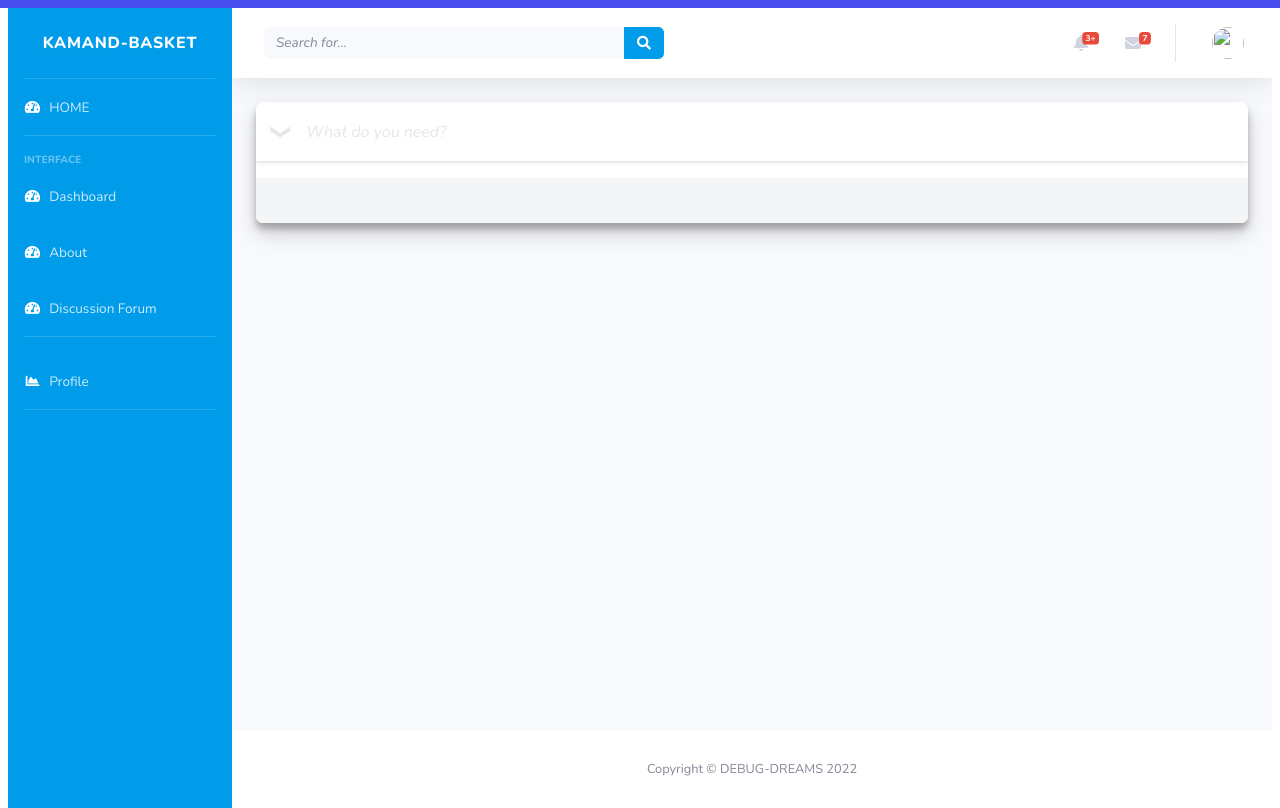
After one commit to Debug-Dreams/Course-basket, a Django app: template course_basket/users/templates/users/todo.html in a window 1280 px wide. The commit adds this page. Run offline with Django 4.2, Linux system fonts and the light colour scheme; the template is opened without the code that fills it, so the values that code supplies are empty; some libraries are stand-ins or nearby versions.

Commit message:
added todo list

```diff
--- a/course_basket/course_basket/urls.py
+++ b/course_basket/course_basket/urls.py
@@ -31,6 +31,7 @@ urlpatterns = [
     path('dashboard/', user_views.dashboard, name = 'dashboard'),
     path('', include('home.urls')),
     path('discussion-forum/', user_views.discussion, name = 'discussion_forum'),
+    path('todo/', user_views.todo, name = 'todo'),
 
 ]
 
--- /dev/null
+++ b/course_basket/home/static/todo.css
@@ -0,0 +1,232 @@
+html {
+  box-sizing: border-box;
+  background: #494eee;
+}
+
+*,
+*:before,
+*:after {
+  -webkit-box-sizing: border-box;
+  box-sizing: border-box;
+  margin: 0;
+  padding: 0;
+}
+
+body {
+  font-family: "Roboto", sans-serif;
+  font-size: 15px;
+
+  > * {
+    margin: 0.5rem;
+  }
+}
+
+.todo-app {
+  display: grid;
+  grid-template-rows: 60px 1fr 45px;
+  grid-column: 2;
+  grid-row: 2;
+  background: white;
+  overflow: auto;
+  border-radius: 7px;
+  box-shadow: 0 10px 20px rgba(0, 0, 0, 0.19), 0 6px 6px rgba(0, 0, 0, 0.23);
+  /* Because scrollbar is usually between 14-18px. */
+}
+
+.todo-menu-1 {
+  display: grid;
+  grid-template-columns: 50px 1fr;
+  grid-template-rows: 60px;
+  align-items: stretch;
+  box-shadow: 0 -1px 6px rgba(0, 0, 0, 0.19);
+  border-bottom: 1px solid #e6e6e6;
+}
+
+.add-todo-text-input {
+  outline: none;
+  border: none;
+  border-bottom: 1px solid #e6e6e6;
+}
+
+::-webkit-input-placeholder {
+  color: #e6e6e6;
+  font-style: italic;
+}
+
+:-ms-input-placeholder {
+  color: #e6e6e6;
+  font-style: italic;
+}
+
+::-ms-input-placeholder {
+  color: #e6e6e6;
+  font-style: italic;
+}
+
+::placeholder {
+  color: #e6e6e6;
+  font-style: italic;
+}
+
+:-moz-placeholder,
+::-moz-placeholder {
+  opacity: 1;
+}
+
+.toggle-all,
+.delete-button,
+.delete-completed-button,
+.menu-2-button {
+  background: none;
+  border: none;
+  outline: none;
+}
+
+.toggle-all {
+  color: #e6e6e6;
+  justify-self: stretch;
+  text-align: center;
+}
+
+.toggle-all-checked {
+  color: #4d4d4d;
+}
+
+.rotate {
+  display: inline-block;
+  font-size: 20px;
+  transform: rotate(90deg);
+  /* Prevent rotate class from being clicked so that toggle-all button can be clicked instead. */
+  pointer-events: none;
+}
+
+.todo-menu-2 {
+  display: flex;
+  align-items: center;
+  justify-content: flex-end;
+  color: #777;
+  background: #f4f5f6;
+  font-size: 14px;
+  font-weight: 300;
+}
+
+.todo-menu-2 .todos-left {
+  justify-self: start;
+  padding-left: 20px;
+}
+
+.todo-menu-2 .todo-menu-2-buttons {
+  justify-self: center;
+  display: -ms-grid;
+  display: grid;
+  grid-template-columns: auto auto auto;
+  grid-gap: 3px;
+}
+
+.todo-menu-2 .delete-completed-button,
+.todo-menu-2 .menu-2-button,
+.todo-menu-2 .todos-left {
+  font-family: inherit;
+  color: inherit;
+  font-size: inherit;
+  font-weight: inherit;
+}
+
+.todo-menu-2 .menu-2-button {
+  padding: 2px 8px;
+  border: 1px solid rgba(137, 103, 208, 0);
+  border-radius: 3px;
+}
+
+.todo-menu-2 .menu-2-button:hover {
+  border: 1px solid rgba(137, 103, 208, 0.5);
+}
+
+.active {
+  border: 1px solid rgba(137, 103, 208, 1) !important;
+}
+
+.todo-menu-2 .delete-completed-button {
+  justify-self: end;
+  padding-right: 20px;
+}
+
+.todo-menu-2 .delete-completed-button:hover {
+  text-decoration: underline;
+}
+
+.todos {
+  display: -ms-grid;
+  display: grid;
+  grid-auto-columns: 1fr;
+  grid-auto-rows: max-content;
+  list-style-type: none;
+  overflow: auto;
+}
+
+.todos .todo {
+  display: grid;
+  grid-template-columns: 50px 1fr 50px;
+  border-bottom: 1px solid #ededed;
+  align-items: center;
+  overflow-wrap: break-word;
+  /* word-wrap is renamed to overflow-wrap but Edge still uses word-wrap */
+  word-wrap: break-word;
+}
+
+/* checkbox centering */
+.todos .todo .pretty {
+  justify-self: center;
+  transform: scale(1.4);
+  margin: 0;
+}
+
+.pretty .state label {
+  text-indent: 0;
+}
+
+.pretty .state i {
+  transform: rotate(-5deg);
+  color: #5dc2af;
+}
+
+.add-todo-text-input,
+.todo-text {
+  font-size: 1rem;
+  color: #4d4d4d;
+}
+
+.todo-text {
+  padding-top: 13px;
+  padding-bottom: 13px;
+}
+
+.todo-text:focus {
+  outline: none;
+}
+
+.todo-checked-text {
+  color: #d9d9dd;
+  text-decoration: line-through;
+}
+
+.todo-checked-text:focus {
+  color: #4d4d4d;
+  text-decoration: none;
+}
+
+.delete-button {
+  font-size: 28px;
+  color: #df8383;
+  justify-self: end;
+  visibility: hidden;
+}
+
+.todos .todo:hover .delete-button {
+  visibility: visible;
+}
+
+.delete-button:hover {
+  color: #f14a5d;
+  cursor: pointer;
+}
--- /dev/null
+++ b/course_basket/home/static/todo.js
@@ -0,0 +1,335 @@
+var todoList = {
+  todos: [],
+  addTodo: function (todoText) {
+    this.todos.push({
+      todoText: todoText,
+      completed: false
+    });
+  },
+  deleteTodo: function (position) {
+    this.todos.splice(position, 1);
+  },
+  deleteCompletedTodos: function () {
+    // Count backwards to avoid index problem when deleting todos.
+    for (var i = this.todos.length - 1; i >= 0; i--) {
+      if (this.todos[i].completed === true) {
+        this.deleteTodo(i);
+      }
+    }
+  },
+  updateTodo: function (newTodoText, position) {
+    this.todos[position].todoText = newTodoText;
+  },
+  toggleCompleted: function (todo) {
+    todo.completed = !todo.completed;
+  },
+  toggleAll: function () {
+    var totalTodos = this.todos.length;
+    var completedTodos = 0;
+    // Count number of completed todos.
+    this.todos.forEach(function (todo) {
+      if (todo.completed === true) {
+        completedTodos++;
+      }
+    });
+    if (completedTodos === totalTodos) {
+      todoList.todos.forEach(function (todo) {
+        todo.completed = false;
+      });
+    } else {
+      todoList.todos.forEach(function (todo) {
+        todo.completed = true;
+      });
+    }
+  },
+  updateLocalStorage: function () {
+    localStorage.setItem("todos", JSON.stringify(todoList.todos));
+  },
+  getLocalStorage: function () {
+    if (localStorage.getItem("todos") !== null) {
+      todoList.todos = JSON.parse(localStorage.getItem("todos"));
+    }
+  }
+};
+
+var handlers = {
+  addTodo: function () {
+    var addTodoTextInput = document.getElementById("addTodoTextInput");
+    // Test if addTodoTextInput.value is not empty and not just whitespace before adding it as a todo.
+    if (/\S/.test(addTodoTextInput.value)) {
+      todoList.addTodo(addTodoTextInput.value);
+      addTodoTextInput.value = "";
+      view.displayTodos();
+    }
+  },
+  deleteTodo: function (position) {
+    todoList.deleteTodo(position);
+    view.displayTodos();
+  },
+  deleteCompletedTodos: function () {
+    todoList.deleteCompletedTodos();
+    view.displayTodos();
+  },
+  updateTodo: function (newTodoText, position) {
+    todoList.updateTodo(newTodoText, position);
+    todoList.updateLocalStorage();
+  },
+  toggleCompleted: function (todo) {
+    todoList.toggleCompleted(todo);
+    view.displayTodos();
+  },
+  toggleAll: function () {
+    todoList.toggleAll();
+    view.displayTodos();
+  }
+};
+
+var view = {
+  selectedFilter: "showAllTodos",
+  filteredTodos: [],
+  displayTodos: function () {
+    var todosUl = document.getElementById("todos");
+
+    // Filter todos based on selectedFilter.
+    view.filterTodos();
+
+    // Empty the list before updating it.
+    todosUl.innerHTML = "";
+
+    // Create todo elements from todoList.todos and display them.
+    view.filteredTodos.forEach(function (todo, position) {
+      var todoLi = document.createElement("li");
+      var checkbox = this.createCheckbox(todo);
+      var todoLabel = this.createTodoLabel(todo);
+      var deleteButton = this.createDeleteButton();
+
+      todoLi.className = "todo";
+
+      todoLi.appendChild(checkbox);
+      todoLi.appendChild(todoLabel);
+      todoLi.appendChild(deleteButton);
+      todosUl.appendChild(todoLi);
+
+      // If todo is completed, set checkbox to true and give the li its 'checked' class.
+      if (todo.completed === true) {
+        checkbox.querySelector("input").checked = true;
+        todoLabel.classList.add("todo-checked-text");
+      }
+
+      todo.elementReference = todoLi;
+    }, this);
+    this.checkTodosCompletion();
+    todoList.updateLocalStorage();
+  },
+  filterTodos: function () {
+    switch (view.selectedFilter) {
+      case "showAllTodos":
+        view.filteredTodos = todoList.todos;
+        break;
+      case "showUncompletedTodos":
+        view.filteredTodos = todoList.todos.filter(function (todo) {
+          return todo.completed == false;
+        });
+        break;
+      case "showCompletedTodos":
+        view.filteredTodos = todoList.todos.filter(function (todo) {
+          return todo.completed == true;
+        });
+        break;
+    }
+  },
+  createCheckbox: function () {
+    // for pretty-checkbox.css
+    var checkboxMain = document.createElement("div");
+    var checkbox = document.createElement("input");
+    var checkboxState = document.createElement("div");
+    var checkboxIcon = document.createElement("i");
+    var checkboxLabel = document.createElement("label");
+
+    checkboxMain.className = "pretty p-icon p-round";
+    checkboxState.className = "state";
+    checkboxIcon.className = "icon mdi mdi-check mdi-18px";
+
+    checkbox.type = "checkbox";
+    checkbox.className = "checkbox";
+
+    checkboxState.appendChild(checkboxIcon);
+    checkboxState.appendChild(checkboxLabel);
+    checkboxMain.appendChild(checkbox);
+    checkboxMain.appendChild(checkboxState);
+    return checkboxMain;
+  },
+  createTodoLabel: function (todo) {
+    var todoLabel = document.createElement("label");
+    todoLabel.textContent = todo.todoText;
+    todoLabel.className = "todo-text";
+    todoLabel.contentEditable = true;
+    return todoLabel;
+  },
+  createDeleteButton: function () {
+    var deleteButton = document.createElement("button");
+    deleteButton.textContent = "×";
+    deleteButton.className = "delete-button";
+    return deleteButton;
+  },
+  checkTodosCompletion: function () {
+    var totalTodos = todoList.todos.length;
+    var completedTodos = 0;
+    var toggleAllButton = document.getElementById("toggleAll");
+    var deleteCompletedButton = document.getElementById(
+      "deleteCompletedButton"
+    );
+    var todosLeftLabel = document.getElementById("todosLeft");
+
+    todoList.todos.forEach(function (todo) {
+      if (todo.completed === true) {
+        completedTodos++;
+      }
+    });
+
+    var uncompletedTodos = totalTodos - completedTodos;
+
+    // If all todos are completed, add 'toggle-all-checked' class to toggleAll button.
+    if (completedTodos === totalTodos && totalTodos > 0) {
+      toggleAllButton.classList.add("toggle-all-checked");
+    } else {
+      toggleAllButton.classList.remove("toggle-all-checked");
+    }
+    // If at least one todo is completed, show Clear completed button, otherwise don't display it.
+    switch (completedTodos) {
+      case 0:
+        deleteCompletedButton.style.display = "none";
+        break;
+      default:
+        deleteCompletedButton.style.display = "initial";
+        break;
+    }
+    // Update todosLeft label with the number of uncompleted todos.
+    switch (uncompletedTodos) {
+      case 0:
+        todosLeftLabel.textContent = "";
+        break;
+      default:
+        todosLeftLabel.textContent = "Todos left: " + uncompletedTodos;
+    }
+  },
+  // Find the todo's element reference inside the todos array which matches argument element and then return it's index.
+  getTodoElementIndex: function (todoElement) {
+    var todo = todoList.todos.find(function (todo) {
+      return todo.elementReference == todoElement;
+    });
+    return todoList.todos.indexOf(todo);
+  },
+  // If device width is 680px or smaller, make todo text field equal to app width - 100px (for checkbox and delete button) so that extra text goes in a new line instead of increasing the todo's width and making it overflow horizontally.
+  resizeTodos: function () {
+    if (window.matchMedia("(max-device-width: 680px)").matches) {
+      var hero = document.getElementById("hero");
+      var todoAppWidth = document.getElementById("todoApp").offsetWidth;
+      var todoTextWidth = todoAppWidth - 100 + "px";
+      hero.style.setProperty("--mobile-todo-text-width", todoTextWidth);
+    }
+  },
+  // For mobile devices, set hero height to mobile viewport height instead of using 100vh for height (because when using mobile keyboard, it's not included in the 100vh).
+  setMobileHeroRows: function () {
+    var hero = document.getElementById("hero");
+    var windowHeight = window.innerHeight + "px";
+    hero.style.setProperty("--mobile-hero-height", windowHeight);
+  },
+  setUpEventListeners: function () {
+    var addTodoTextInput = document.getElementById("addTodoTextInput");
+    var todoMenu1 = document.getElementById("todoMenu1");
+    var todosUl = document.getElementById("todos");
+    var todoMenu2 = document.getElementById("todoMenu2");
+
+    window.addEventListener("resize", function () {
+      // If screen width is 680px or less, run resizeTodos function.
+      // The problem with this if statement is that Apple devices report screen width in dips while Android devices report it in physical pixels (which are being used here).
+      // Correct if statement to cover both Apple and Android devices:
+      if (window.matchMedia("(max-device-width: 680px)").matches) {
+        view.resizeTodos();
+      }
+    });
+
+    todoMenu1.addEventListener("click", function (event) {
+      var elementClicked = event.target;
+      if (elementClicked.id === "toggleAll") {
+        handlers.toggleAll();
+      }
+    });
+
+    // Run addTodo function when 'Enter' is pressed inside addTodoTextInput
+    addTodoTextInput.addEventListener("keyup", function (event) {
+      if (event.key === "Enter") {
+        handlers.addTodo();
+      }
+    });
+
+    todosUl.addEventListener("click", function (event) {
+      // Get the element that was clicked.
+      var elementClicked = event.target;
+      // Check if elementClicked is a delete button.
+      if (elementClicked.classList.contains("delete-button")) {
+        // Get index using getTodoElementIndex function.
+        var indexOfTodoElement = view.getTodoElementIndex(
+          elementClicked.parentNode
+        );
+        handlers.deleteTodo(indexOfTodoElement);
+      }
+      // Check if elementClicked is a checkbox.
+      else if (elementClicked.classList.contains("checkbox")) {
+        // Get index using getTodoElementIndex function.
+        var indexOfTodoElement = view.getTodoElementIndex(
+          elementClicked.parentNode.parentNode
+        );
+        handlers.toggleCompleted(todoList.todos[indexOfTodoElement]);
+      }
+    });
+    // Make todos lose focus on Enter.
+    todosUl.addEventListener("keypress", function (event) {
+      var elementClicked = event.target;
+      if (event.key === "Enter") {
+        elementClicked.blur();
+      }
+    });
+    // When todo li loses focus, make todoList.todos.todo.todoText equal to the value of todo li.
+    todosUl.addEventListener("focusout", function (event) {
+      var elementClicked = event.target;
+      if (elementClicked.classList.contains("todo-text")) {
+        var indexOfTodoElement = view.getTodoElementIndex(
+          elementClicked.parentNode
+        );
+        handlers.updateTodo(elementClicked.textContent, indexOfTodoElement);
+      }
+    });
+    todosUl.addEventListener("paste", function (event) {
+      // Prevent paste.
+      event.preventDefault();
+      // Get text from clipboard.
+      var text = event.clipboardData.getData("text/plain");
+      // Insert text.
+      document.execCommand("insertHTML", false, text);
+    });
+    todoMenu2.addEventListener("click", function (event) {
+      var elementClicked = event.target;
+      if (elementClicked.id === "deleteCompletedButton") {
+        handlers.deleteCompletedTodos();
+      }
+      // If the clicked element is a menu 2 button, add 'active' class to it and remove it from any other active button.
+      else if (elementClicked.classList.contains("menu-2-button")) {
+        var menu2ButtonElements = document.querySelectorAll(".menu-2-button");
+        menu2ButtonElements.forEach(function (button) {
+          button.classList.remove("active");
+        });
+        elementClicked.classList.add("active");
+        view.selectedFilter = elementClicked.id;
+        view.displayTodos();
+      }
+    });
+  }
+};
+
+view.setUpEventListeners();
+todoList.getLocalStorage();
+view.setMobileHeroRows();
+view.displayTodos();
+view.resizeTodos();
--- a/course_basket/home/templates/home/base.html
+++ b/course_basket/home/templates/home/base.html
@@ -10,6 +10,7 @@
     <link rel="stylesheet" href="https://maxcdn.bootstrapcdn.com/bootstrap/4.0.0/css/bootstrap.min.css" integrity="sha384-Gn5384xqQ1aoWXA+058RXPxPg6fy4IWvTNh0E263XmFcJlSAwiGgFAW/dAiS6JXm" crossorigin="anonymous">
 
     <link rel="stylesheet" type="text/css" href="{% static 'home/main.css' %}">
+    <link rel="stylesheet" type="text/css" href="{% static 'todo.css' %}">
 
         {% if title %}
             <title>KAMAND-BASKET - {{ title }}</title>
--- /dev/null
+++ b/course_basket/users/templates/users/todo.html
@@ -0,0 +1,37 @@
+{% extends "home/base.html" %}
+{% load static %}
+
+
+
+
+
+
+
+
+
+{% block b%}
+<div id="hero" class="hero">
+  <div id="todoApp" class="todo-app">
+    <div id="todoMenu1" class="todo-menu-1">
+      <button id="toggleAll" class="toggle-all" aria-label="Toggle all to do tasks">
+        <span class="rotate">&#x276F;</span>
+      </button>
+      <input id="addTodoTextInput" class="add-todo-text-input" type="text" placeholder="What do you need?" aria-label="Enter to do text" autofocus>
+    </div>
+    <ul id="todos" class="todos" aria-label="List of to do tasks"></ul>
+    <div id="todoMenu2" class="todo-menu-2">
+      <label id="todosLeft" class="todos-left" aria-label="Number of to do tasks left to complete"></label>
+      <div id="todoMenu2Buttons" class="todo-menu-2-buttons">
+      </div>
+      <button id="deleteCompletedButton" class="delete-completed-button" aria-label="Clear completed to do tasks">Clear completed</button>
+    </div>
+  </div>
+</div>
+
+
+
+{% endblock%}
+
+{% block customScripts %}
+<script src="{% static 'todo.js' %}"></script>
+{% endblock customScripts %}
```
Also changed, not shown: course_basket/users/views.py (+13 -0 lines).
